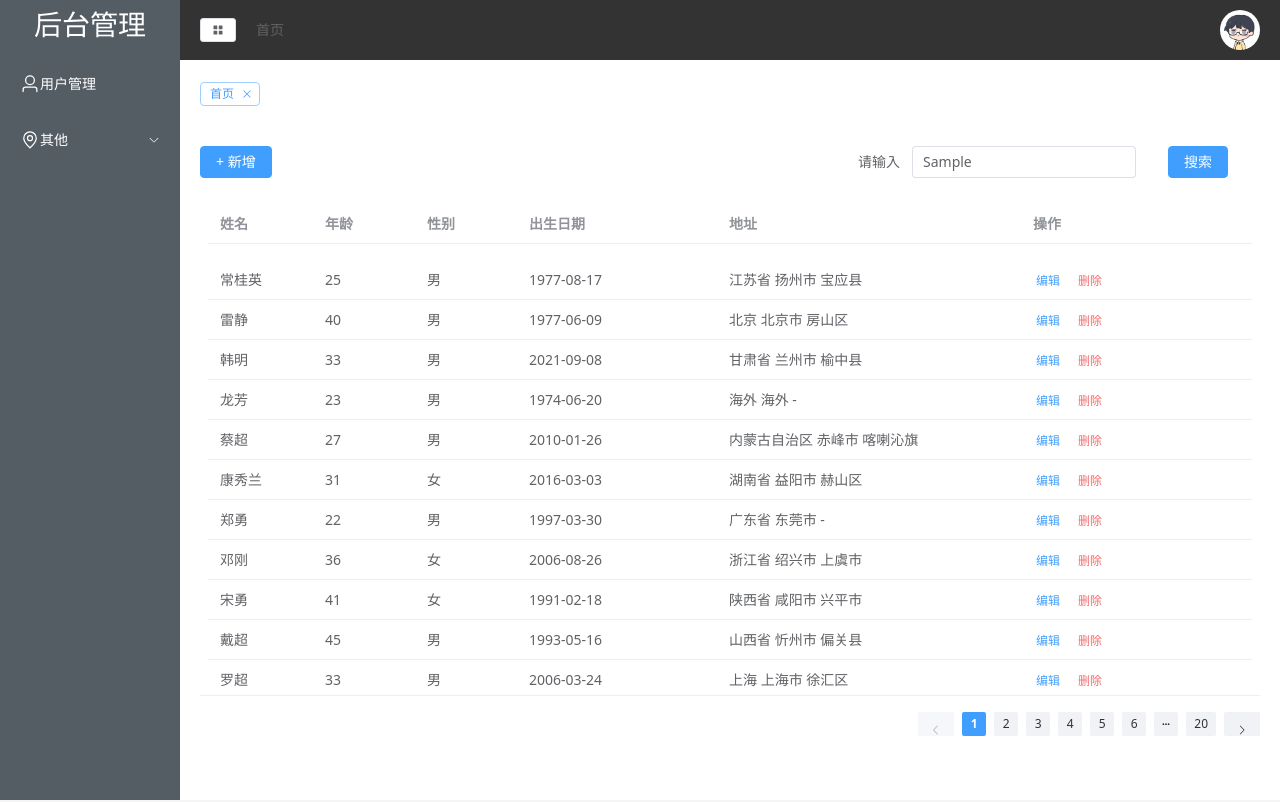
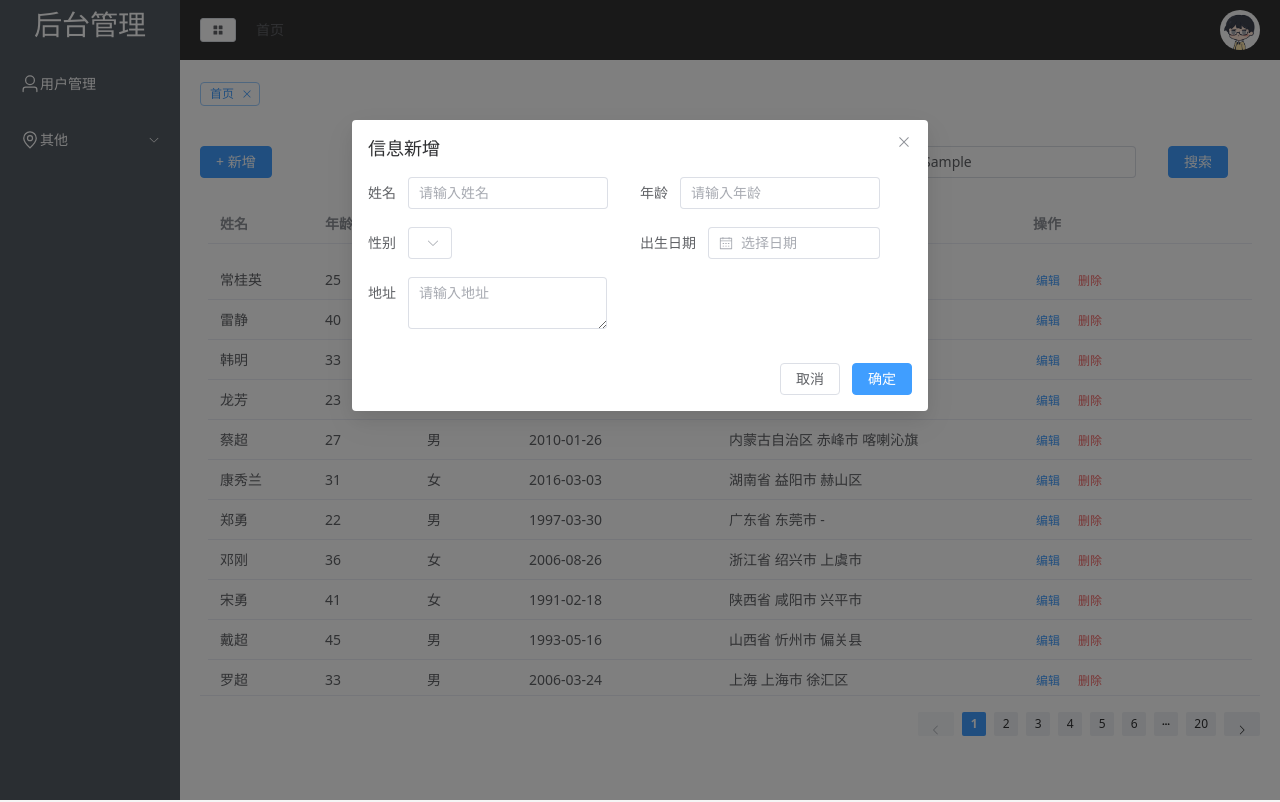
Before and after one commit to GWillS163/vuelearn, a Vue app: page /#/user in a window 1280 px wide. Both pictures are taken after typing "Sample" into the empty fields and a click on the button "+ 新增". Built offline with nearby package versions, Linux system fonts and the light colour scheme.

Commit message:
L25_userUI ok

```diff
--- a/src/views/user/User.vue
+++ b/src/views/user/User.vue
@@ -1,6 +1,6 @@
 <template>
   <div class="user-header">
-    <el-button type="primary"> + 新增 </el-button>
+    <el-button type="primary" @click="dialogVisible=true"> + 新增 </el-button>
     <el-form :inline="true" :model="formInline" >
       <el-form-item label="请输入">
         <el-input v-model="formInline.keyword" placeholder="用户名" />
@@ -39,11 +39,62 @@
       @current-change="changePage($event)"
   />
   </div>
+  <el-dialog
+    v-model="dialogVisible"
+    title="信息新增"
+    width="45%"
+    :before-close="handleClose"
+  >
+    <el-form :inline="true" :model="formUser" >
+      <el-row>
+        <el-col :span="12">
+          <el-form-item label="姓名">
+            <el-input v-model="formUser.name" placeholder="请输入姓名"/>
+          </el-form-item>
+          <el-form-item label="性别">
+            <el-select v-model="formUser.sex" placeholder="请选择">
+              <el-option label="男" value="0"/>
+              <el-option label="女" value="1"/>
+            </el-select>
+          </el-form-item>
+        </el-col>
+
+        <el-col :span="12">
+          <el-form-item label="年龄">
+            <el-input v-model="formUser.age" placeholder="请输入年龄"/>
+          </el-form-item>
+
+          <el-form-item  label="出生日期" prop="date">
+            <el-date-picker
+                  v-model="formUser.birth"
+                  type="birth"
+                  label="出生日期"
+                  placeholder="选择日期"
+                  style="width: 100%"
+                />
+          </el-form-item>
+        </el-col>
+      </el-row>
+
+      <el-form-item label="地址">
+        <el-input v-model="formUser.addr" placeholder="请输入地址"  type="textarea" />
+      </el-form-item>
+    </el-form>
+    <template #footer>
+      <span class="dialog-footer">
+        <el-button @click="dialogVisible = false">取消</el-button>
+        <el-button type="primary" @click="onSumbit">
+          确定
+        </el-button>
+      </span>
+    </template>
+  </el-dialog>
 </template>
 
 
 <script>
 import {defineComponent, getCurrentInstance, onMounted, reactive, ref} from "vue";
+import {ElMessageBox} from "element-plus";
 
 
 export default defineComponent({
@@ -110,6 +161,28 @@
       getuserData(config)
     }
 
+    const dialogVisible = ref(false)
+
+    const handleClose = (done) => {
+    ElMessageBox.confirm('Are you sure to close this dialog?')
+      .then(() => {
+        done()
+      })
+      .catch(() => {
+        // catch error
+      })
+}
+    const formUser = reactive({
+      name:"",
+      sex: "",
+      age: "",
+      birth: "",
+      addr: "",
+    })
+    const onSubmit = () => {
+      this.dialogVisible = false;
+
+    }
     return {
       list,
       tableLabel,
@@ -117,6 +190,10 @@
       changePage,
       formInline,
       handleSearch,
+      dialogVisible,
+      handleClose,
+      formUser,
+      onSubmit
     }
   }
 })
```
